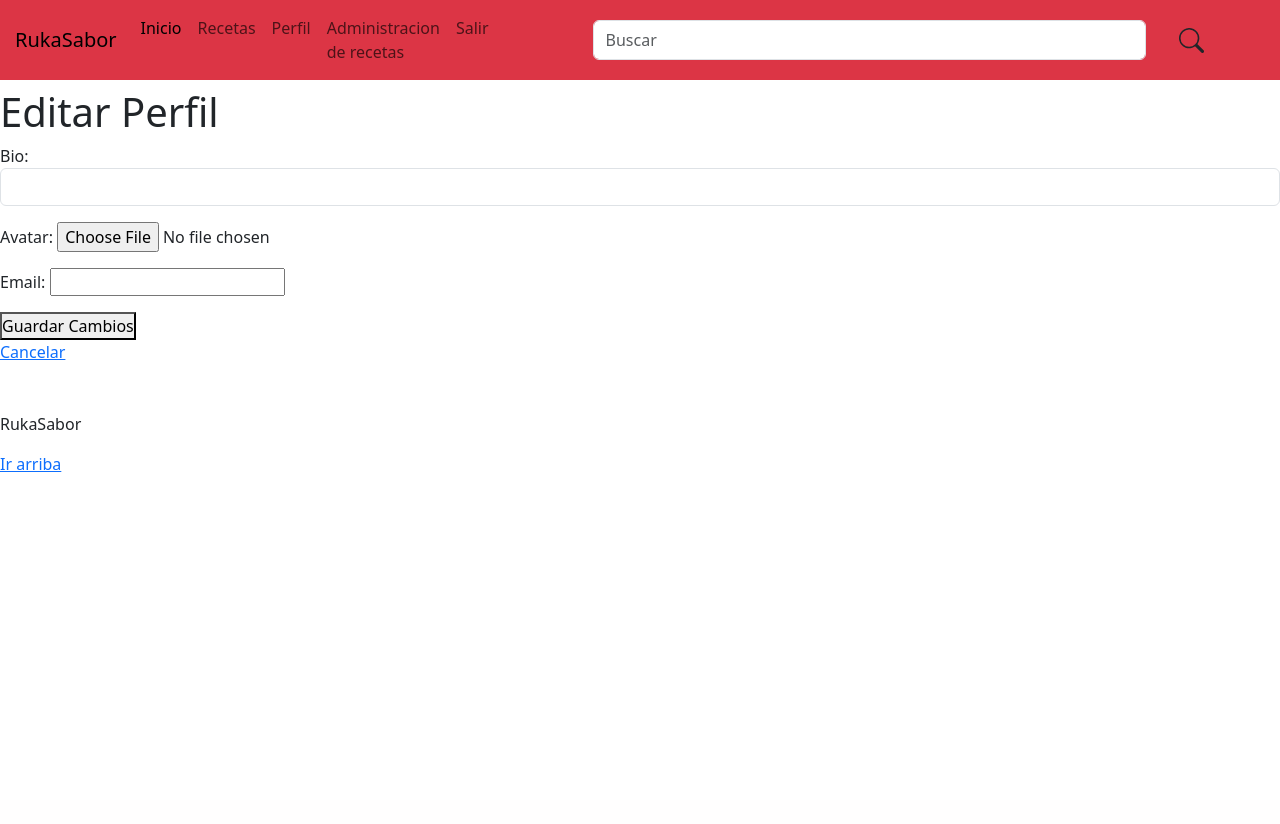
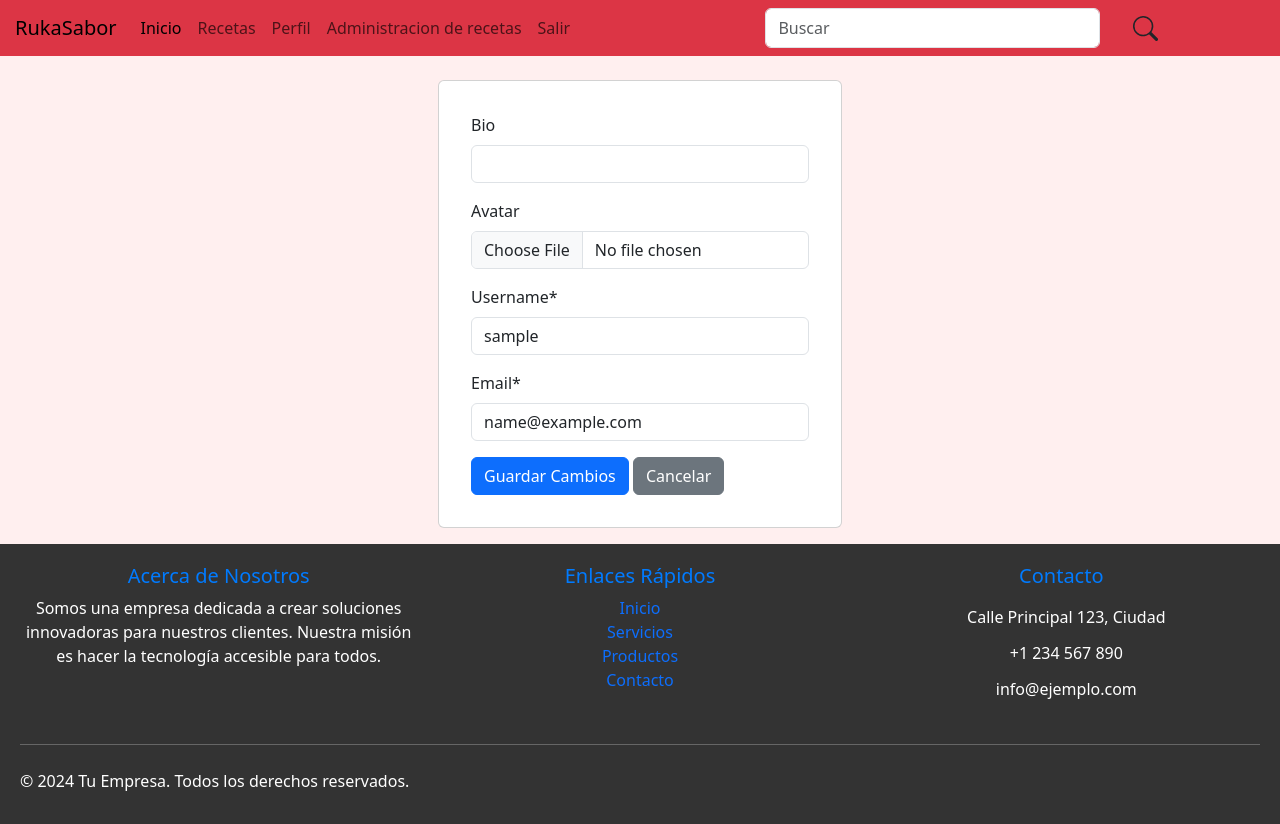
Before and after one commit to fernandtw/proyectoTaller, a Django app: page /perfil/editar/ in a window 1280 px wide. Before the commit the page ends 472 px from the top, so only its background shows below. Run offline with Django 5.2, Linux system fonts and the light colour scheme; the visitor is signed in with stand-in values (Sample User, id 1); data comes from the database, SQL or seed files in the repository; some libraries are stand-ins or nearby versions.

Commit message:
Perfil boceto

```diff
--- a/appRecetas/forms.py
+++ b/appRecetas/forms.py
@@ -27,26 +27,31 @@ class PerfilForm(forms.ModelForm):
 
 
 
-from django import forms
-from .models import Perfil
+class EditarPerfilForm(forms.ModelForm):
+    username = forms.CharField(max_length=150, required=True)  # Campo para editar el nombre de usuario
+    email = forms.EmailField(required=True)  # Campo para editar el correo
 
-from django import forms
-from .models import Perfil
-
-class EditarPerfilForm(forms.ModelForm):
-    email = forms.EmailField()
     class Meta:
         model = Perfil
-        fields = ['bio', 'avatar',]
-        widgets = {
+        fields = ['bio', 'avatar', 'username', 'email']  # Añadimos username y email a los campos
 
-            'fecha_nacimiento': forms.DateInput(attrs={'type': 'date'}),
-        }
+    # Sobrescribir el método init para inicializar los campos de User
+    def __init__(self, *args, **kwargs):
+        super(EditarPerfilForm, self).__init__(*args, **kwargs)
+        user = kwargs.get('instance').usuario  # Obtener el usuario relacionado con el perfil
+        self.fields['username'].initial = user.username
+        self.fields['email'].initial = user.email
 
-    def __init__(self, *args, **kwargs):
-        usuario = kwargs.pop('usuario', None)
-        super(EditarPerfilForm, self).__init__(*args, **kwargs)
-        self.fields['avatar'].widget.attrs.update({'class': 'form-control-file'})
-        self.fields['bio'].widget.attrs.update({'class': 'form-control'})
-        if usuario:
-            self.fields['email'].initial = usuario.email
+    # Validar la unicidad del nombre de usuario
+    def clean_username(self):
+        username = self.cleaned_data.get('username')
+        if User.objects.filter(username=username).exclude(pk=self.instance.usuario.pk).exists():
+            raise forms.ValidationError('Este nombre de usuario ya está en uso.')
+        return username
+
+    # Validar la unicidad del correo electrónico
+    def clean_email(self):
+        email = self.cleaned_data.get('email')
+        if User.objects.filter(email=email).exclude(pk=self.instance.usuario.pk).exists():
+            raise forms.ValidationError('Este correo electrónico ya está en uso.')
+        return email
--- a/appRecetas/templates/base.html
+++ b/appRecetas/templates/base.html
@@ -56,11 +56,49 @@
       {% endblock %}
       <!-- ASIDE -->
 
-      <footer class="blog-footer my-5">
-        <p>RukaSabor <a href=""></a></p>
-        <p>
-          <a href="#">Ir arriba</a>
-        </p>
+      <footer class="footer">
+          <div class="container_footer">
+              <div class="row">
+                  <!-- Columna de Acerca de -->
+                  <div class="col-md-4 mb-4 mb-md-0">
+                      <h5>Acerca de Nosotros</h5>
+                      <p>Somos una empresa dedicada a crear soluciones innovadoras para nuestros clientes. Nuestra misión es hacer la tecnología accesible para todos.</p>
+                  </div>
+                  <!-- Columna de Enlaces Rápidos -->
+                  <div class="col-md-4 mb-4 mb-md-0">
+                      <h5>Enlaces Rápidos</h5>
+                      <ul class="list-unstyled">
+                          <li><a href="#" class="text-decoration-none">Inicio</a></li>
+                          <li><a href="#" class="text-decoration-none">Servicios</a></li>
+                          <li><a href="#" class="text-decoration-none">Productos</a></li>
+                          <li><a href="#" class="text-decoration-none">Contacto</a></li>
+                      </ul>
+                  </div>
+                  <!-- Columna de Contacto -->
+                  <div class="col-md-4">
+                      <h5>Contacto</h5>
+                      <ul class="list-unstyled">
+                          <li><i class="bi bi-geo-alt footer-icon"></i> Calle Principal 123, Ciudad</li>
+                          <li><i class="bi bi-telephone footer-icon"></i> +1 234 567 890</li>
+                          <li><i class="bi bi-envelope footer-icon"></i> info@ejemplo.com</li>
+                      </ul>
+                  </div>
+              </div>
+              <!-- Línea separadora -->
+              <hr class="my-4">
+              <!-- Fila de derechos de autor y redes sociales -->
+              <div class="row align-items-center">
+                  <div class="col-md-6 text-center text-md-start">
+                      <p class="mb-0">&copy; 2024 Tu Empresa. Todos los derechos reservados.</p>
+                  </div>
+                  <div class="col-md-6 text-center text-md-end mt-3 mt-md-0">
+                      <a href="#" class="text-decoration-none me-3"><i class="bi bi-facebook"></i></a>
+                      <a href="#" class="text-decoration-none me-3"><i class="bi bi-twitter"></i></a>
+                      <a href="#" class="text-decoration-none me-3"><i class="bi bi-instagram"></i></a>
+                      <a href="#" class="text-decoration-none"><i class="bi bi-linkedin"></i></a>
+                  </div>
+              </div>
+          </div>
       </footer>
       {% block footer %}{% endblock %}
 
--- a/appRecetas/templates/lista_recetas.html
+++ b/appRecetas/templates/lista_recetas.html
@@ -6,7 +6,7 @@
     <div class="col-md-8">
       <div class="card mb-3">
         <div class="row g-0">
-          <div class="col-md-5">
+          <div class="card_receta col-md-5">
             <img src="{{ p.image.url }}" class="img-fluid rounded-start" alt="...">
           </div>
           <div class="col-md-7">
@@ -19,6 +19,7 @@
           </div>
         </div>
       </div>
+      {% block footer %}{% endblock %}
 {% endfor %}
 
 {% endblock %}
--- a/appRecetas/templates/meta.html
+++ b/appRecetas/templates/meta.html
@@ -2,9 +2,8 @@
 <head>
     <meta charset="UTF-8">
     <meta name="viewport" content="width=device-width, initial-scale=1.0">
-    <title>Document</title>
+    {% block title %}{% endblock %}
+    <link rel="stylesheet" href="{% static 'css/bootstrap.min.css' %}">
     <link rel="stylesheet" href="{% static 'css/estilo.css' %}">
-    <link rel="stylesheet" href="{% static 'css/bootstrap.min.css' %}">
 </head>
-{% block content %}
-{% endblock %}
+{% block content %}{% endblock %}
--- a/appRecetas/templates/usuario/editar_perfil.html
+++ b/appRecetas/templates/usuario/editar_perfil.html
@@ -1,18 +1,24 @@
 {% extends 'base.html' %}
 {% block content %}
+{% load crispy_forms_tags %}
 
 
-<h1>Editar Perfil</h1>
-    <form method="post" enctype="multipart/form-data">
-        {% csrf_token %}
-        {{ form.as_p }}
+<div class="container d-flex justify-content-center">
+    <div class="card card_editar_perfil">
+        <form method="post" enctype="multipart/form-data">
+            {% csrf_token %}
+            {{ form|crispy }}
+            <div class="form-group">
+
+            </div>
+            <button type="submit" class="btn btn-primary">Guardar Cambios</button>
+            <a href="{% url 'perfil' %}" class="btn btn-secondary">Cancelar</a>
+        </form>
+
+        </div>
+      </div>
 
 
-
-
-        <button type="submit">Guardar Cambios</button>
-    </form>
-    <a href="{% url 'perfil' %}">Cancelar</a>
 
 
 
--- a/appRecetas/views.py
+++ b/appRecetas/views.py
@@ -143,13 +143,19 @@ def perfil(request):
 @login_required
 def editar_perfil(request):
     perfil = get_object_or_404(Perfil, usuario=request.user)
+
     if request.method == 'POST':
         form = EditarPerfilForm(request.POST, request.FILES, instance=perfil)
         if form.is_valid():
-            form.save()
+            # Actualizar nombre de usuario y correo electrónico en el modelo User
+            request.user.username = form.cleaned_data['username']
             request.user.email = form.cleaned_data['email']
             request.user.save()
+
+            # Guardar cambios en el perfil
+            form.save()
             return redirect('perfil')
     else:
-         form = EditarPerfilForm(instance=perfil)
+        form = EditarPerfilForm(instance=perfil)
+
     return render(request, 'usuario/editar_perfil.html', {'form': form})
--- a/static/css/estilo.css
+++ b/static/css/estilo.css
@@ -1,7 +1,47 @@
-* {
+body {
   margin: 0;
   padding: 0;
   box-sizing: border-box;
+
+}
+main {
+    flex: 1;
+
+}
+
+/*Carrusel*/
+/* Tamaño del contenedor del carrusel */
+
+  /* Ajuste de las imágenes del carrusel */
+.carousel .carousel-item img {
+    width: 100%;
+    height: 100%;
+    object-fit: cover; /* Las imágenes cubrirán el área sin distorsionarse */
+}
+
+/* Estilos adicionales para el footer */
+.footer {
+    background-color: #333;
+    color: #fff;
+    text-align: center;
+    padding: 20px;
+
+}
+.container_footer{
+    display: flex;
+    flex-direction: column;
+    min-height: 30vh;
+}
+.footer h5 {
+    color: #007bff;
+}
+.footer-icon {
+    font-size: 1.5rem;
+    margin-right: 10px;
+    color: #007bff;
+}
+a{
+    text-decoration: none;
 }
 
 img {
@@ -16,6 +56,9 @@ img {
 
 }
 
+body{
+    background-color: #FFEFEF;
+}
 .navbar {
     width: 100%;
     max-width: 100%;
@@ -32,9 +75,16 @@ img {
     padding-right: 15px;
 }
 /* Imagenes */
-.img-avatar{
-    border-radius: 10rem;
+.card_image{
+    border-radius: 50%;
+    overflow: hidden;
+    object-fit: cover;
+    object-position: center;
+    width: 90%;
+    height: 15em;
 }
+
+
 /* Home */
 .container {
     max-width: 1200px;
@@ -89,6 +139,34 @@ img {
     margin-top: 15px;
 }
 
+.card_perfil_contenido{
+    background-color: aliceblue;
+    text-decoration: none;
+    margin: 2em;
+    padding: 1em;
+    border-radius: 1%;
+}
+
+.card_perfil_contenido {
+    background-color: #87A2FF; /* Color inicial */
+    transition: background-color 0.3s ease;
+}
+
+.card_perfil_contenido:hover {
+    background-color: #B7E0FF; /* Color al hacer hover */
+}
+
+.card_editar_perfil{
+    margin: 1rem;
+    padding: 2em;
+}
+
+.card_receta{
+    object-fit: cover !important;
+    object-position: center !important;
+    width: 100% !important;
+    height: 500px;
+}
 
 /* Header */
 .header-bg {
```
Also changed, not shown: appRecetas/templates/home.html (+27 -38 lines), appRecetas/templates/usuario/perfil.html (+13 -6 lines), media/2560x1440.jpg (added), media/2560x1440_2e7t2IL.jpg (added), media/_f2u__escapism_desktop_background_by_strawberrycottonmilk_dh1d5en.png (added), static/images/carrusel1.jpg (added), static/images/carrusel2.webp (added), 4 other files.
